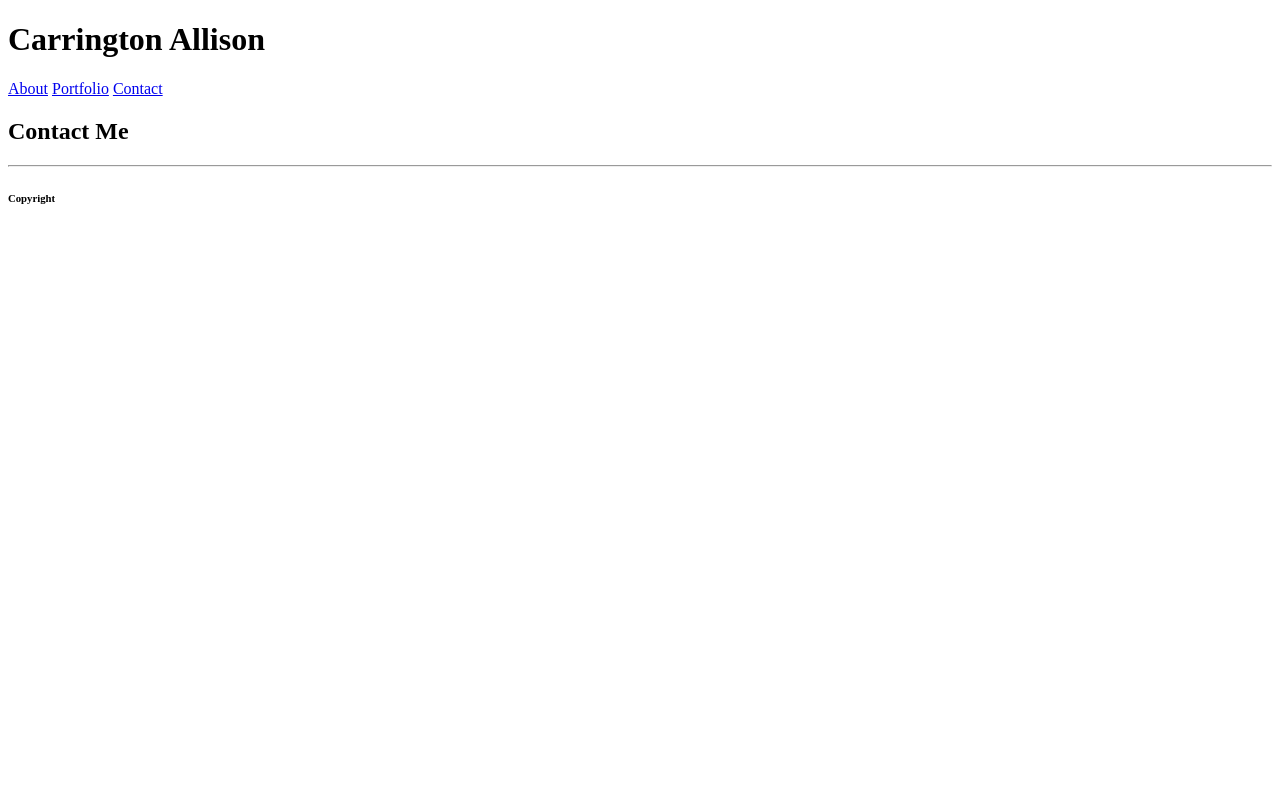
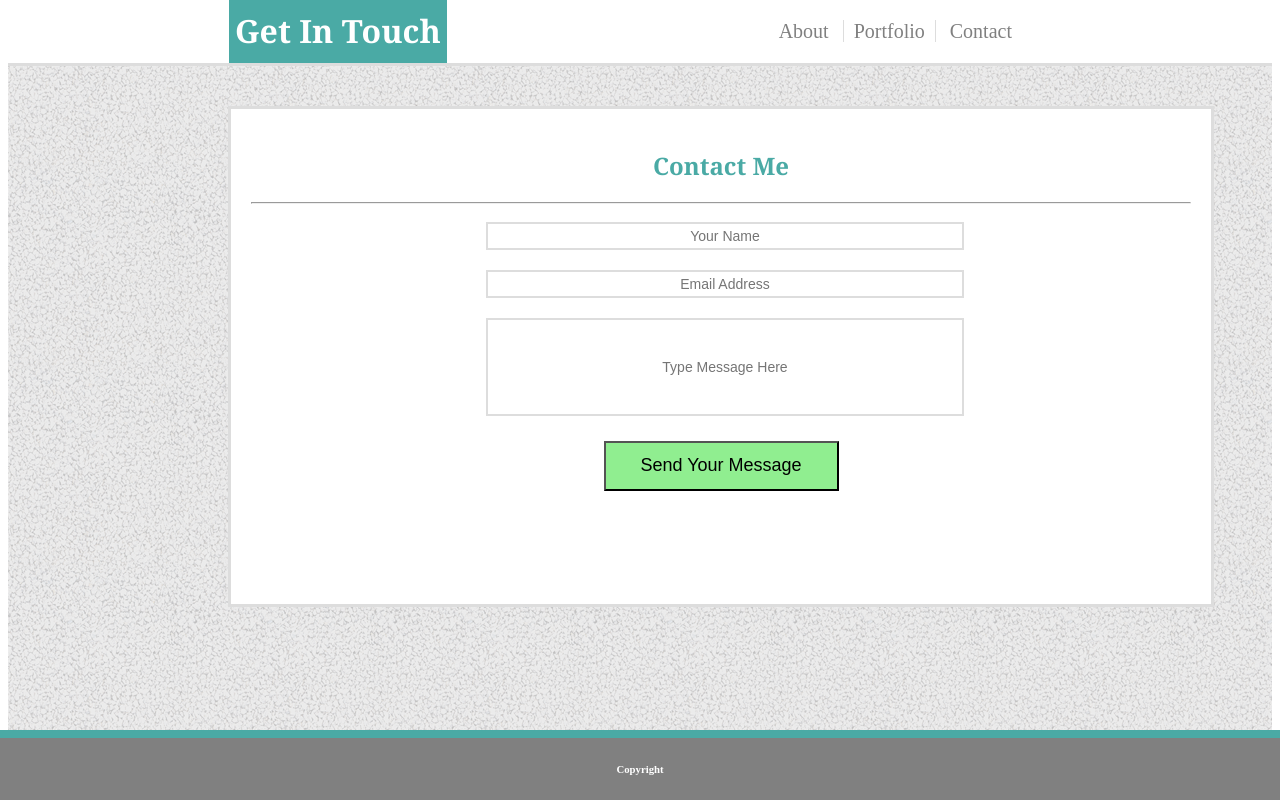
Before and after one commit to CarringtonAllison/Basic-Portfolio, a plain HTML site: page contact.html in a window 1280 px wide. Drawn offline with Linux system fonts and the light colour scheme.

Commit message:
Contact Page done and CSS

```diff
--- a/assets/css/style.css
+++ b/assets/css/style.css
@@ -31,7 +31,7 @@ p {
 a {
     text-decoration: none;
     padding: 0px 10px;
-    color: #dddddd;
+    color: gray;
     font-size: 20px;
 }
 
@@ -76,6 +76,10 @@ a:hover {
 
 }
 
+.centered {
+    text-align: center;
+}
+
 footer {
     position: fixed;
     border-top: 8px solid #4aaaa5;
@@ -102,3 +106,37 @@ header {
     border-right: solid 1px #dddddd;
     border-left: solid 1px #dddddd;
 }
+
+.form {
+    font-family: Arial, Helvetica, sans-serif;
+    font-size: 16px;
+    width: 50%;
+    margin-left: 25%;
+}
+
+.form input {
+    width: 100%;
+    height:20px;
+    border: solid 2px #dddddd;
+    padding: 2px;
+    margin: 10px auto;
+    font-size: 14px;
+    text-align: center;
+}
+
+.form input.bigbox {
+    height:90px;
+}
+
+.form label {
+    margin: 40px auto;
+}
+
+.form button {
+    width: 50%;
+    height: 50px;
+    background-color: lightgreen;
+    margin-left: 25%;
+    margin-top: 15px;
+    font-size: 18px;
+}
--- a/contact.html
+++ b/contact.html
@@ -6,17 +6,48 @@
     <meta name="viewport" content="width=device-width, initial-scale=1.0">
     <meta http-equiv="X-UA-Compatible" content="ie=edge">
     <title>Contact Me</title>
+    <link rel="stylesheet" href="./assets/css/style.css" type="text/css">
+    <link rel="shortcut icon" href="./assets/images/favicon.JPG" type="image/x-icon">
+
 </head>
 
 <body>
     <header>
-        <h1>Carrington Allison</h1>
-        <a href="#">About</a>
-        <a href="#">Portfolio</a>
-        <a href="#">Contact</a>
+        <div class="clearfix">
+            <div class="left heading">
+                <h1>Get In Touch</h1>
+            </div>
+            <div class="right links">
+                <a href="./index.html" target="_blank">About</a>
+                <a class="borders" href="./portfolio.html" target="_blank">Portfolio</a>
+                <a href="./contact.html">Contact</a>
+            </div>
+        </div>
     </header>
-    <h2>Contact Me</h2>
-    <hr>
+    <div class="container">
+        <div class="biobox">
+            <div class="bio">
+                <h2 class="centered">Contact Me</h2>
+                <hr>
+                <div class="form">
+                    <form action="#" method="post">
+                        <div>
+                            <input placeholder="Your Name" type="text" name="Name">
+                        </div>
+                        <div>
+                            <input placeholder="Email Address" type="text" name="Email">
+                        </div>
+                        <div>
+                            <input class="bigbox" placeholder="Type Message Here" type="text" name="Message">
+                        </div>
+                        <div class="button">
+                            <button type="submit">Send Your Message</button>
+                        </div>
+                    </form>
+                </div>
+            </div>
+        </div>
+    </div>
 
     <footer>
         <h6>Copyright</h6>
```
Also changed, not shown: index.html (+4 -3 lines), portfolio.html (+6 -3 lines), assets/images/favicon.JPG (added), 2 other files.
